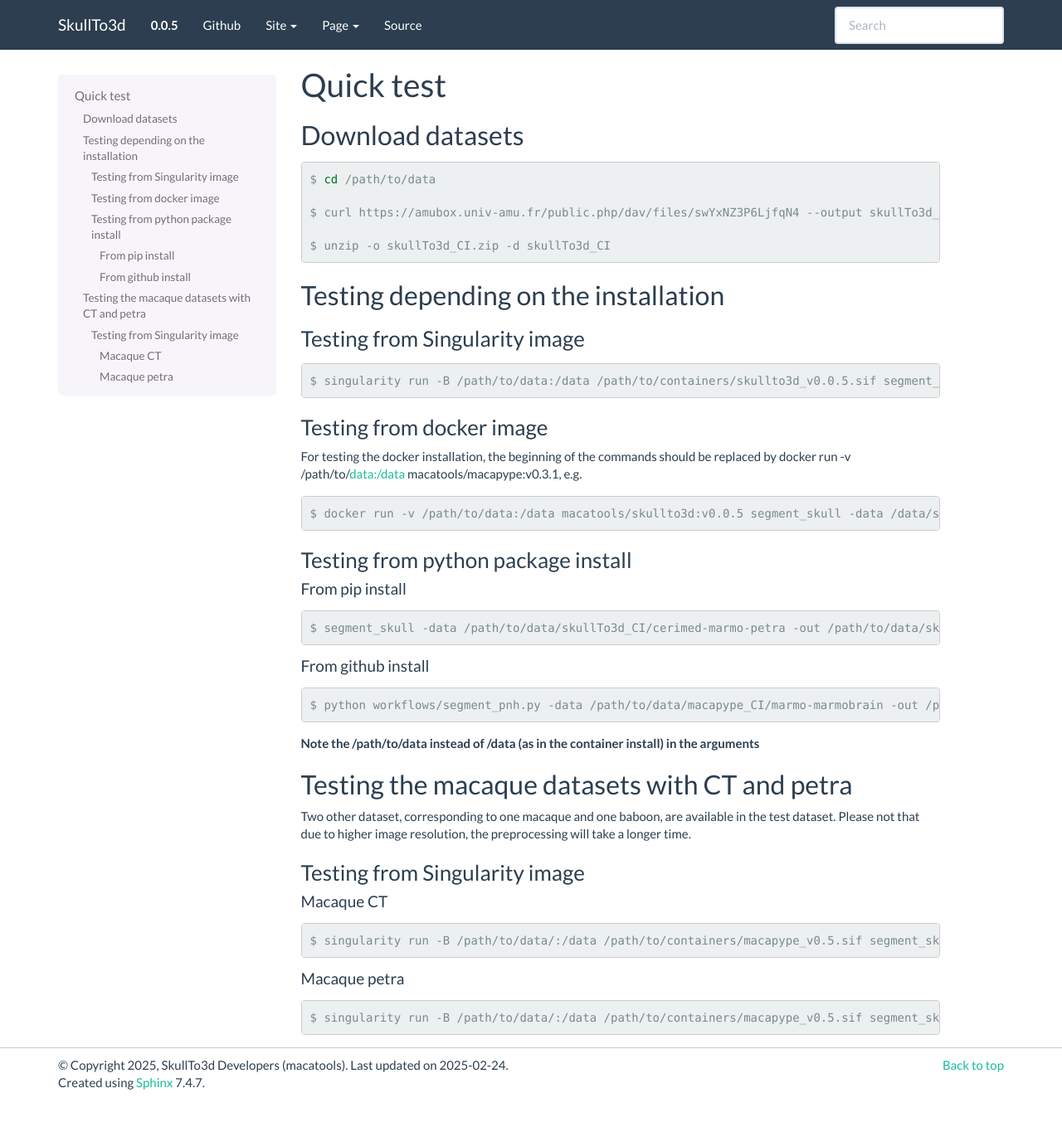
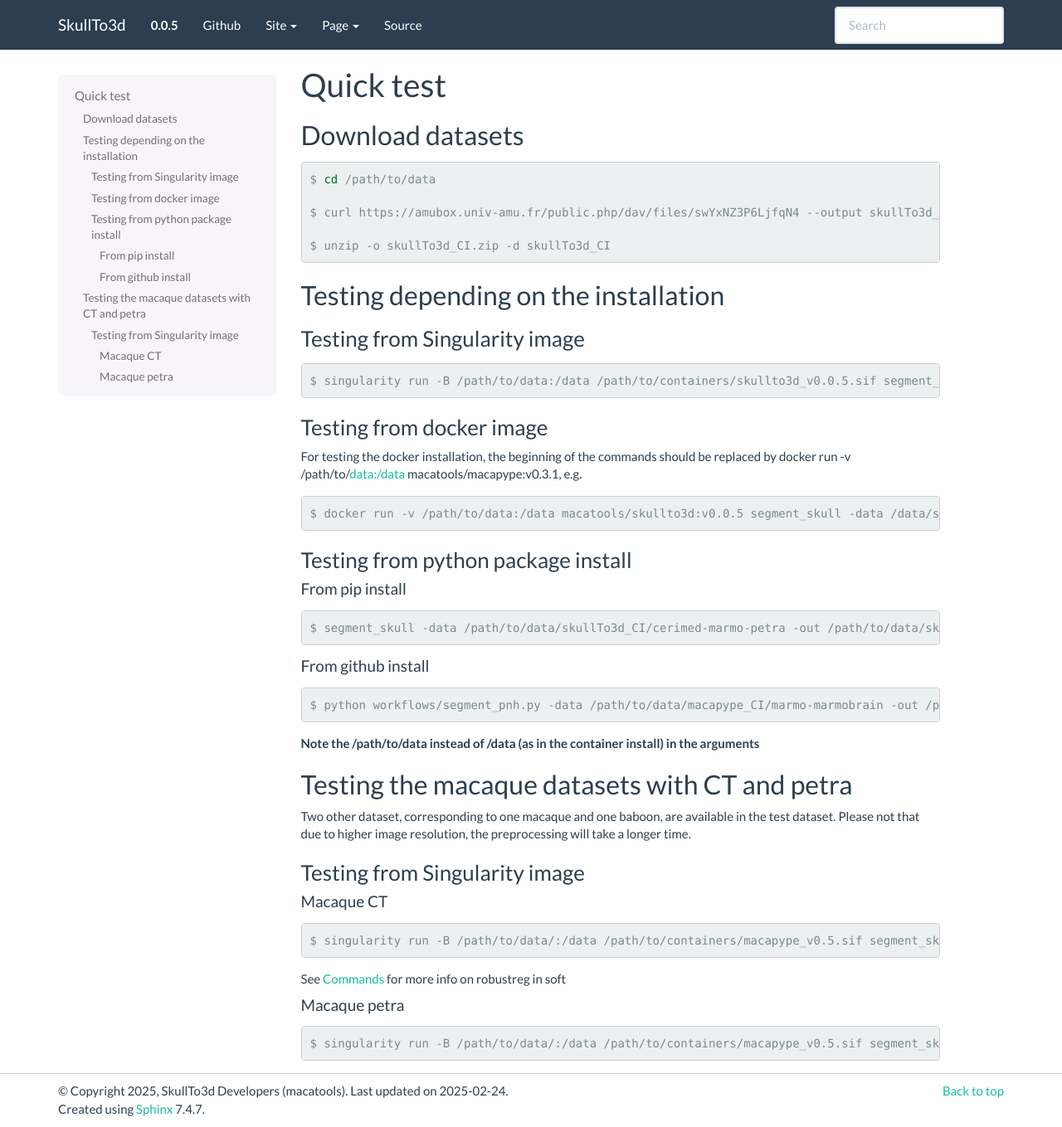
Before and after one commit to davidmeunier79/skullTo3d, a Sphinx documentation site: the page built from docs/quick_test.rst, in a window 1280 px wide and 1359 px high. Shown: the whole window at 83% size. Built offline with Sphinx 7.4.7, drawn with Linux system fonts in a browser that asks for light colours.

Commit message:
robustreg

```diff
--- a/docs/quick_test.rst
+++ b/docs/quick_test.rst
@@ -68,7 +68,9 @@
 
 .. code:: bash
 
-    $ singularity run -B /path/to/data/:/data /path/to/containers/macapype_v0.5.sif segment_skull  -data /data/skullTo3d_CI/cerimed-macaque-ct -out /data/skullTo3d_CI/cerimed-macaque-ct/results -soft ANTS_prep_skull -species macaque -sub Marvin -ses 01 -brain_dt T1 T2 -skull_dt CT -deriv -pad
+    $ singularity run -B /path/to/data/:/data /path/to/containers/macapype_v0.5.sif segment_skull  -data /data/skullTo3d_CI/cerimed-macaque-ct -out /data/skullTo3d_CI/cerimed-macaque-ct/results -soft ANTS_skull_robustreg -species macaque -sub Marvin -ses 01 -brain_dt T1 T2 -skull_dt CT -deriv -pad
+
+See  :ref:`Commands <command>` for more info on robustreg in soft
 
 Macaque petra
 ~~~~~~~~~~~~~
```
